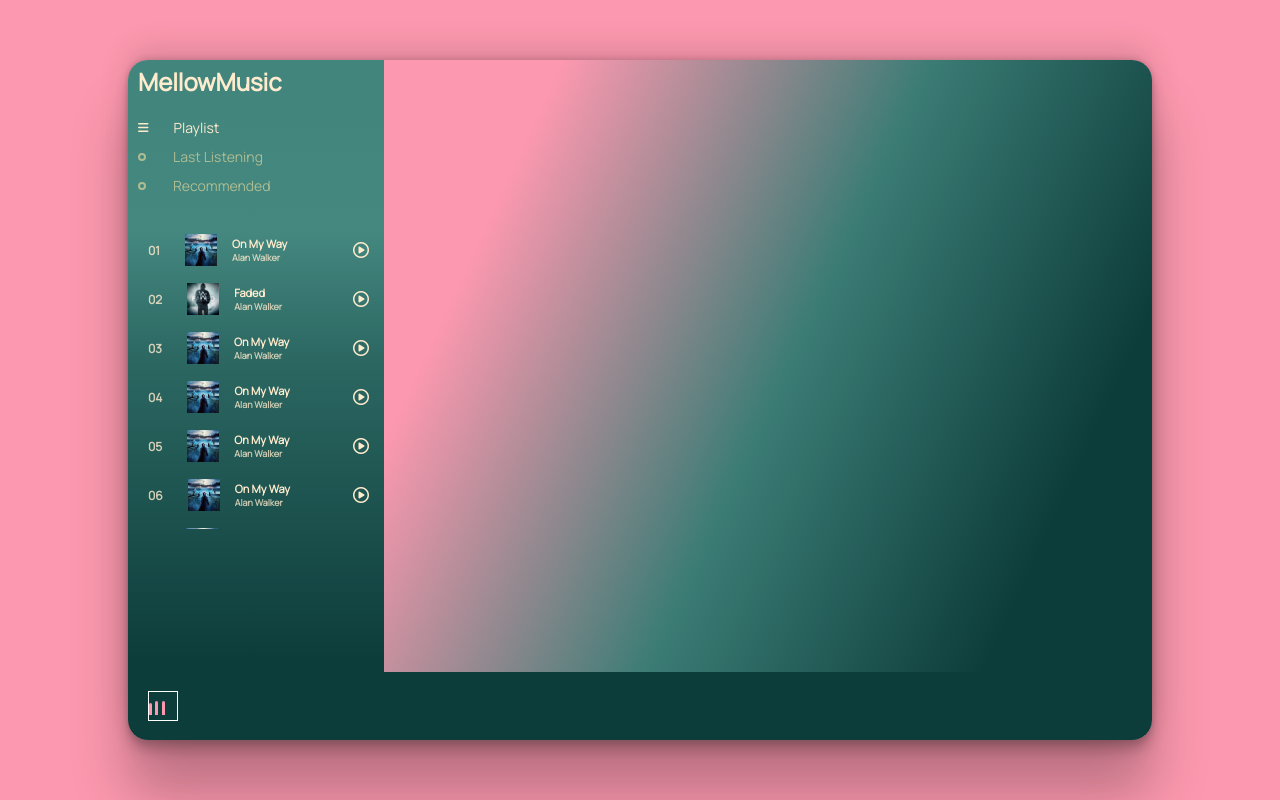
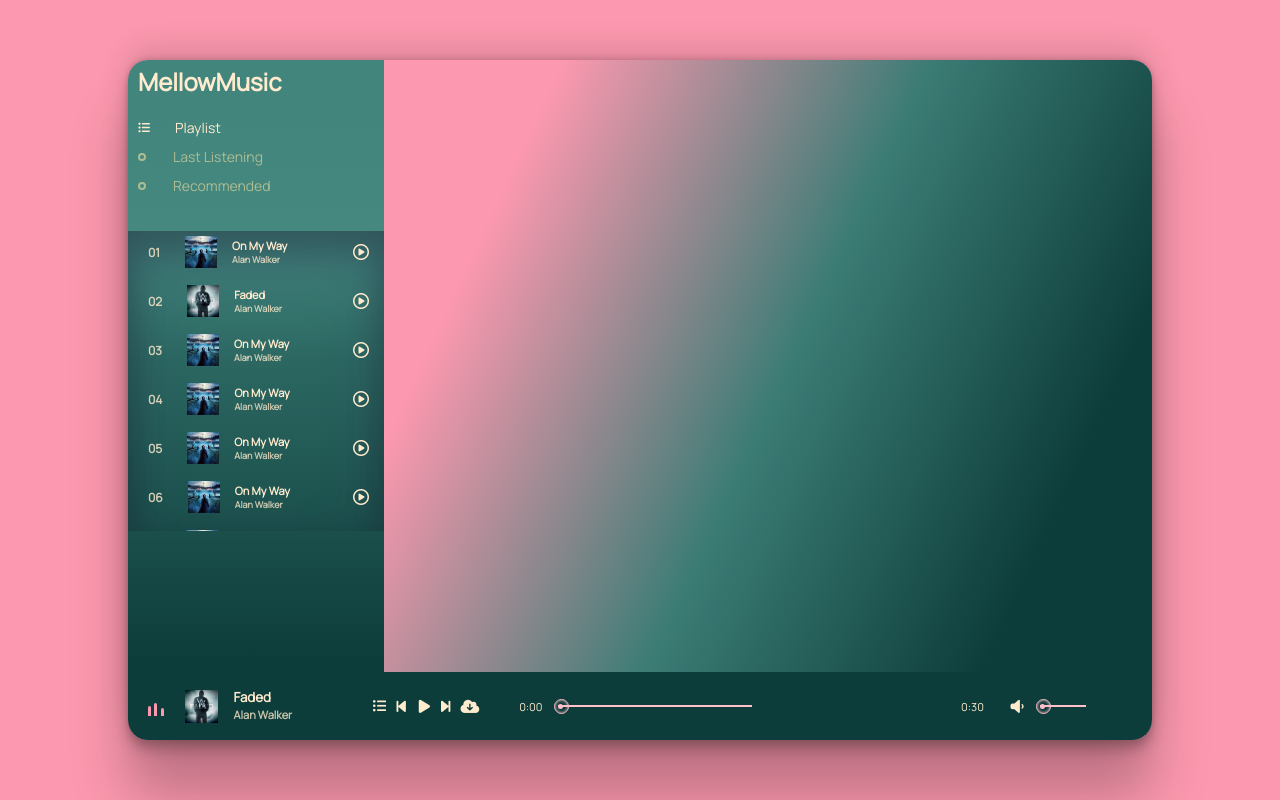
Before and after one commit to Drahel/Music-Website, a PHP site: page /pages/main.html in a window 1280 px wide. Run offline with PHP 8.4, Linux system fonts and the light colour scheme.

Commit message:
Секция плеера.
Сверстал секцию музыкального плеера с использованием иконок FontAwesome и кастомными прогрессбарами для контроля тайминга композиции и контроля громкости звука.

```diff
--- a/pages/main.html
+++ b/pages/main.html
@@ -19,7 +19,7 @@
     <div class="menu-side">
       <h2>MellowMusic </h2>
       <div class="playlist">
-        <h4 class="active"><span></span><i style="font-size: 12px;" class="fa-solid fa-bars"></i> Playlist</h4>
+        <h4 class="active"><span></span><i style="font-size: 12px;" class="fa-solid fa-list-ul"></i> Playlist</h4>
         <h4><span></span><i style="font-size: 10px;" class="fa-solid fa-music"></i> Last Listening</h4>
         <h4><span></span><i style="font-size: 10px;" class="fa-solid fa-music"></i> Recommended</h4>
       </div>
@@ -88,6 +88,31 @@
         <div class="wave1"></div>
         <div class="wave1"></div>
       </div>
+      <img src="../resources/covers/Alan Walker - Faded.jpg" alt="error" id="poster-master-play">
+      <h5 id="title">
+        Faded
+        <div class="subtitle">Alan Walker</div>
+      </h5>
+      <div class="icon">
+        <i class="fa-solid shuffle fa-list-ul">next</i>
+        <i class="fa-solid fa-backward-step"></i>
+        <i class="fa-solid fa-play"></i>
+        <i class="fa-solid fa-forward-step"></i>
+        <i class="fa-solid fa-cloud-arrow-down" id="download-song"></i>
+      </div>
+      <span id="currentStart">0:00</span>
+      <div class="bar">
+        <input type="range" id="seek" min="0" max="100">
+        <div class="bar2" id="bar2"></div>
+        <div class="dot"></div>
+      </div>
+      <span id="currentEnd">0:30</span>
+      <div class="vol">
+        <i class="fa-solid fa-volume-low" id="vol-icon"></i>
+        <input type="range" min="0" max="100" id="vol">
+        <div class="vol-bar"></div>
+        <div class="dot" id="vol-dot"></div>
+      </div>
     </div>
   </header>
 </body>
--- a/styles/main.css
+++ b/styles/main.css
@@ -28,6 +28,7 @@ header{
     background: rgb(66,133,125);
     background: linear-gradient(rgba(66,133,125,1) 6%, rgba(68,136,128,1) 28%, rgba(44,103,98,1) 49%, rgba(13,61,59,1) 98%);
     border-radius: 20px 0 0 0;
+
 }
 
 .menu-side h2{
@@ -43,6 +44,7 @@ header{
     background: rgb(252,152,175);
     border-radius: 0 20px 0 0;
     background: linear-gradient(115deg, rgba(252,152,175,1) 17%, rgba(59,124,117,1) 52%, rgba(13,61,59,1) 84%);
+
 }
 
 .master-play{
@@ -58,7 +60,6 @@ header{
 .master-play .wave{
     width: 30px;
     height: 30px;
-    border: 1px solid white;
     padding-bottom: 5px;
     display: flex;
     align-items: flex-end;
@@ -71,7 +72,7 @@ header{
     background-color: #FC98AF;
     margin-right: 3px;
     border-radius: 10px 10px 0px 0px;
-    animation: wave .5s linear infinite;
+    animation: unset;
 }
 
 .master-play .wave .wave1:nth-child(2){
@@ -86,6 +87,19 @@ header{
     animation-delay: .8s;
 }
 
+.master-play .active1 .wave1{
+    animation: wave .5s linear infinite;
+}
+
+.master-play .active1 .wave1:nth-child(2){
+    animation-delay: .4s;
+}
+
+.master-play .active1 .wave1:nth-child(3){
+    animation-delay: .8s;
+}
+
+
 @keyframes  wave{
     0%{
         height: 10px;
@@ -96,6 +110,184 @@ header{
     100%{
         height: 10px;
     }
+}
+
+.master-play img{
+   width: 33px;
+   height: 33px;
+}
+
+.master-play h5{
+    width: 130px;
+    margin-left: 15px;
+    color: blanchedalmond;
+    line-height: 17px;
+    overflow: hidden;
+    text-overflow: ellipsis;
+    white-space: nowrap;
+}
+
+.master-play h5 .subtitle{
+    font-size: 11px;
+    color: rgba(255, 235, 205, 0.758);
+    width: 100%;
+    overflow: hidden;
+    text-overflow: ellipsis;
+    white-space: nowrap;
+}
+
+.master-play .icon{
+    font-size: 15px;
+    color: blanchedalmond;
+    margin: 0px 20px 0px 20px;
+    outline: none;
+    display: flex;
+    align-items: center;
+}
+
+.master-play .icon .fa-solid{
+    cursor: pointer;
+    outline: none;
+}
+
+.master-play .icon .shuffle{
+    margin-right: 10px;
+    font-size: 14px;
+    width: 13.8px;
+    overflow: hidden;
+    display: flex;
+    align-items: center;
+}
+
+.master-play .icon #download-song{
+    font-size: 15px;
+    margin-left: 10px;
+}
+
+.master-play .icon .fa-solid:nth-child(3){
+    padding: 1px 5px 0px 7px;
+    margin: 0px 5px;
+    border: 1px solid #0D3D3B;
+}
+
+.master-play span{
+    color: blanchedalmond;
+    width: 32px;
+    font-size: 11px;
+    font-weight: 400;
+}
+
+.master-play #currentStart{
+    margin-left: 20px;
+}
+
+.master-play .bar{
+    position: relative;
+    width: 43%;
+    height: 2px;
+    background-color: #0D3D3B;
+    margin: 0px 15px 0px 10px;
+}
+
+.master-play .bar .bar2{
+    position: absolute;
+    width: 50%;
+    height: 100%;
+    background-color: pink;
+    top: 0;
+    transition: 1s linear;
+}
+
+.master-play .bar .dot{
+    position: absolute;
+    background-color: pink;
+    width: 5px;
+    height: 5px;
+    border-radius: 50%;
+    left: 0%;
+    top: -1.5px;
+    transition: 1s linear;
+}
+
+.master-play .bar .dot::before{
+    content: '';
+    position: absolute;
+    width: 13px;
+    height: 13px;
+    border: 1px solid pink;
+    border-radius: 50%;
+    left: -4.75px;
+    top: -4.75px;
+    box-shadow: inset 0px 0px 3px pink;
+}
+
+.master-play .bar input{
+    position: absolute;
+    width: 100%;
+    top: -7px;
+    left: 0;
+    cursor: pointer;
+    z-index: 100;
+    /* transition: 3s linear; */
+    opacity: 0;
+}
+
+.master-play .vol{
+    position: relative;
+    width: 100px;
+    height: 2px;
+    background-color: #0D3D3B;
+    margin-left: 50px;
+}
+
+.master-play .vol .fa-solid{
+    position: absolute;
+    color: blanchedalmond;
+    font-size: 15px;
+    top: -6px;
+    left: -30px;
+}
+
+.master-play .vol input{
+    position: absolute;
+    width: 100%;
+    top: -7px;
+    left: 0;
+    cursor: pointer;
+    z-index: 100;
+    opacity: 0;
+}
+
+.master-play .vol .vol-bar{
+    position: absolute;
+    background-color: pink;
+    width: 50%;
+    height: 100%;
+    top: 0;
+    transition: 1s linear;
+}
+
+.master-play .vol .dot{
+    position: absolute;
+    background-color: pink;
+    width: 5px;
+    height: 5px;
+    border-radius: 50%;
+    left: 0%;
+    top: -1.5px;
+    transition: 1s linear;
+}
+
+.master-play .vol .dot::before{
+    content: '';
+    position: absolute;
+    width: 13px;
+    height: 13px;
+    border: 1px solid pink;
+    border-radius: 50%;
+    left: -4.75px;
+    top: -4.75px;
+    box-shadow: inset 0px 0px 3px pink;
 }
 
 .playlist{
@@ -158,8 +350,9 @@ header{
     width: 100%;
     height: 300px;
     /* border: 1px solid white; */
-    margin-top: 24px;
+    margin-top: 26px;
     overflow: auto;
+    box-shadow: rgba(50, 50, 93, 0.25) 0px 30px 60px -0px inset, rgba(0, 0, 0, 0.3) 0px 18px 36px -0px inset;
 }
 
 .menu-song::-webkit-scrollbar{
@@ -206,6 +399,9 @@ header{
 .menu-song li h5 .subtitle{
     font-size: 9px;
     color: rgba(255, 235, 205, 0.758);
+    overflow: hidden;
+    text-overflow: ellipsis;
+    white-space: nowrap;
 }
 
 .menu-song li .fa-regular{
```
